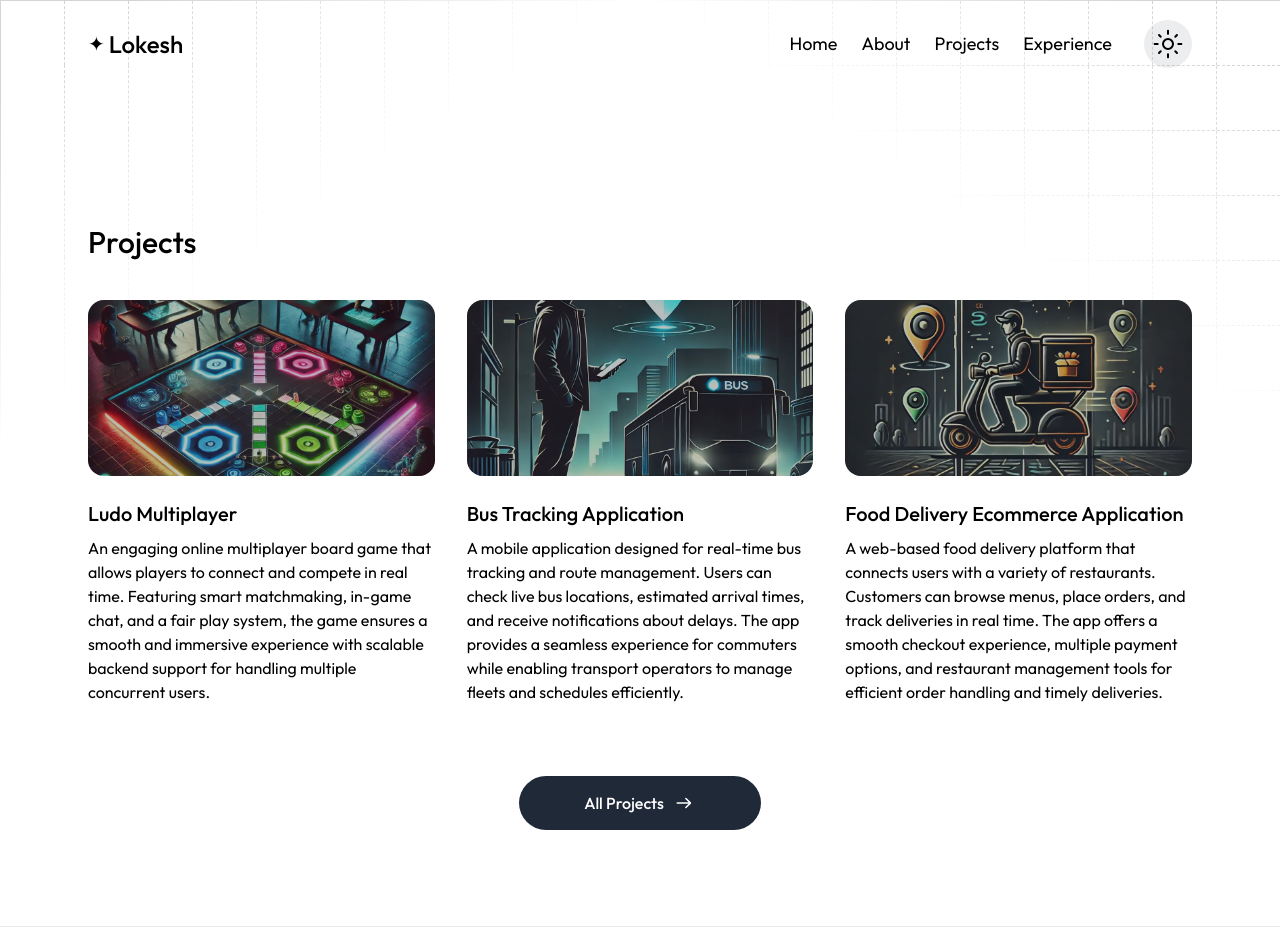
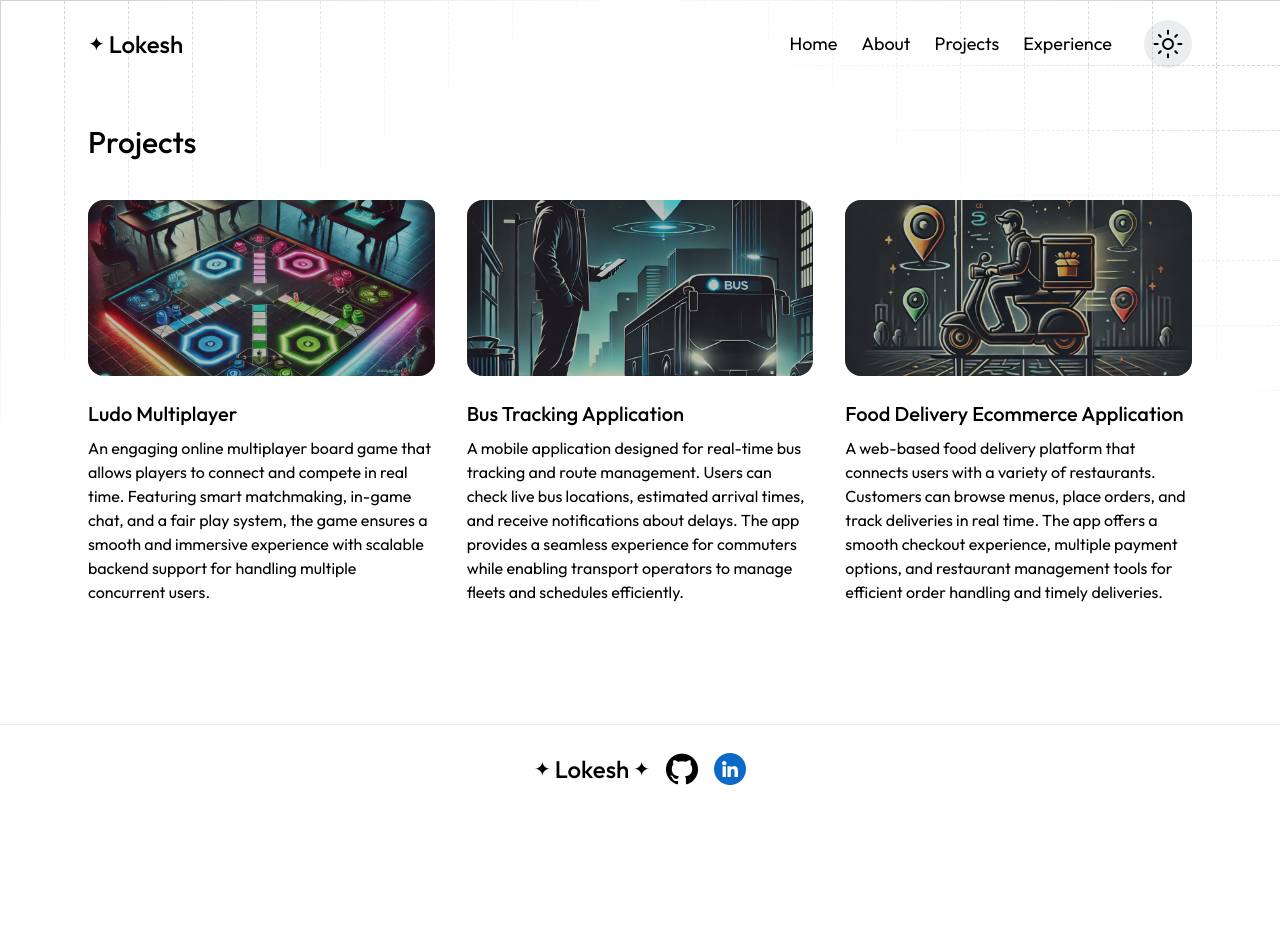
Before and after one commit to lokeshchauhan521/Portfolio2.0, a Next.js app: page /projects in a window 1280 px wide. Shown: the top 952 px of the page. After the commit the page ends 813 px from the top, so only its background shows below. Built offline with nearby package versions, Linux system fonts and the light colour scheme; a web font is replaced by a local one.

Commit message:
project moved up side

```diff
--- a/app/components/Projects.tsx
+++ b/app/components/Projects.tsx
@@ -45,7 +45,7 @@ const Projects = () => {
 
   return (
     <section id="projects" className="dashboard-section">
-      <h3 className="mb-10">Projects</h3>
+      <h3 className="mb-20">Projects</h3>
       <div className="grid gap-8 sm:grid-cols-2 lg:grid-cols-3">
         {projects.map((project) => (
           <ProjectItem key={project.name} project={project} />
--- a/app/projects/page.tsx
+++ b/app/projects/page.tsx
@@ -8,7 +8,6 @@ import BusLight from '@/app/assets/images/busLight.webp'
 import foodLight from '@/app/assets/images/foodLight.webp'
 import foodDark from '@/app/assets/images/foodDark.webp'
 import Image, { StaticImageData } from 'next/image'
-import { ArrowRightIcon } from '@/app/components/icons'
 import { useAppSelector, useMounted } from '@/lib/hooks'
 
 type Project = {
@@ -18,12 +17,9 @@ type Project = {
 }
 
 
-
-
 const Projects = () => {
   const theme = useAppSelector((state) => state.theme.theme)
   const mounted = useMounted()
-  const [isExpanded, setIsExpanded] = useState(false)
   if (!mounted) return;
   const projects: Project[] = [
     {
@@ -45,18 +41,12 @@ const Projects = () => {
 
 
   return (
-    <section id="projects" className="dashboard-section">
+    <section id="projects" className="dashboard-section mt-[-100px]">
       <h3 className="mb-10">Projects</h3>
       <div className="grid gap-8 sm:grid-cols-2 lg:grid-cols-3">
         {projects.map((project) => (
           <ProjectItem key={project.name} project={project} />
         ))}
-      </div>
-      <div className="flex-center">
-        <Link href="/projects" className="btn-primary px-16 mt-12">
-          All Projects
-          <ArrowRightIcon className="size-6 fill-white dark:fill-dark" />
-        </Link>
       </div>
     </section>
   )
```
